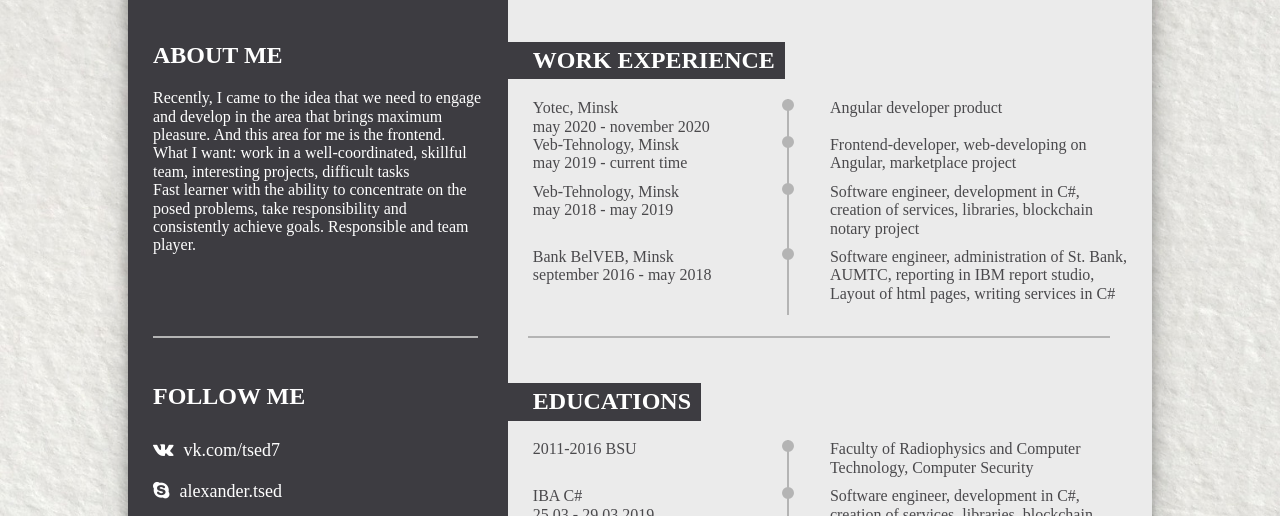
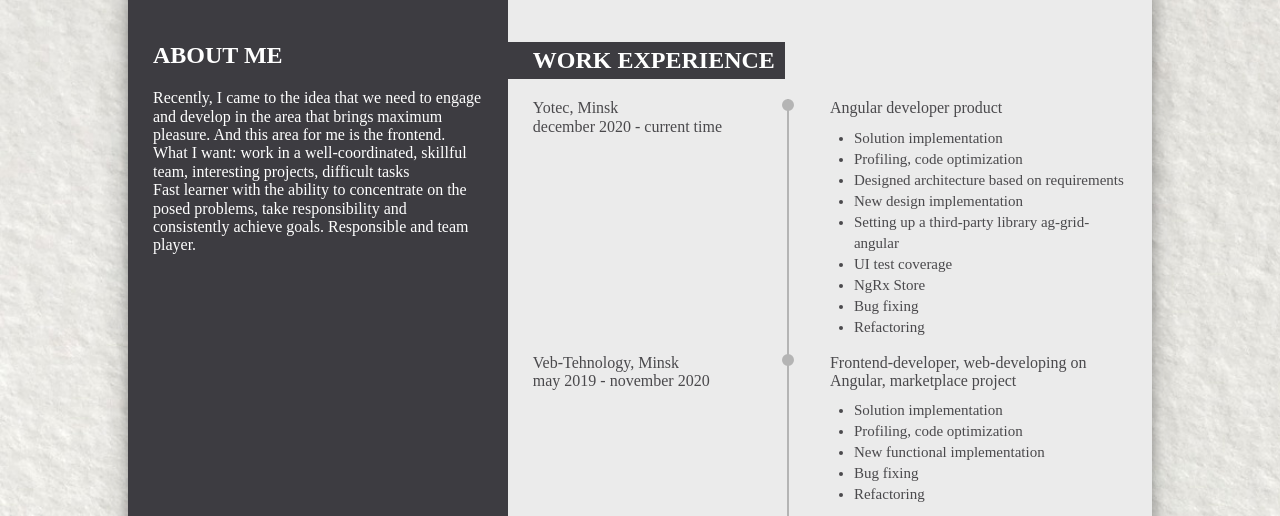
Before and after one commit to tsed-alex/my-cv, a website: page index.html in a window 1280 px wide. Shown: the part 222-738 px from the top of the page. Drawn offline with Linux system fonts and the light colour scheme; files whose address does not match are found by name.

Commit message:
update cv 19.03.2021

```diff
--- a/assets/scss/main.scss
+++ b/assets/scss/main.scss
@@ -145,6 +145,7 @@ body{
                 &__right {
                     flex-basis: 50%;
                     margin-left: auto;
+                    padding-bottom: 16px;
 
                     p {
                         padding-bottom: 10px;
@@ -218,6 +219,14 @@ body{
                 padding-bottom: 5px;
             }
         }
+
+        .work-experience-list{
+          margin: 0;
+          padding-left: 24px;
+
+          font-size: 15px;
+          line-height: 1.4;
+        }
     }
 
     .container:last-of-type .container__left:after,
--- a/index.html
+++ b/index.html
@@ -51,15 +51,33 @@
             <section class="container__right-column">
                 <h2>WORK EXPERIENCE</h2>
                 <div class="tab-col">
-                  <div class="tab-col__left">Yotec, Minsk <br>may 2020 - november 2020</div>
+                  <div class="tab-col__left">Yotec, Minsk <br>december 2020 - current time</div>
                   <div class="tab-col__right">
                       <p>Angular developer product</p>
+                      <ul class="work-experience-list">
+                        <li class="work-experience-list__item">Solution implementation</li>
+                        <li class="work-experience-list__item">Profiling, code optimization</li>
+                        <li class="work-experience-list__item">Designed architecture based on requirements</li>
+                        <li class="work-experience-list__item">New design implementation</li>
+                        <li class="work-experience-list__item">Setting up a third-party library ag-grid-angular</li>
+                        <li class="work-experience-list__item">UI test coverage</li>
+                        <li class="work-experience-list__item">NgRx Store</li>
+                        <li class="work-experience-list__item">Bug fixing</li>
+                        <li class="work-experience-list__item">Refactoring</li>
+                      </ul>
                   </div>
               </div>
                 <div class="tab-col">
-                    <div class="tab-col__left">Veb-Tehnology, Minsk <br> may 2019 - current time</div>
+                    <div class="tab-col__left">Veb-Tehnology, Minsk <br> may 2019 - november 2020</div>
                     <div class="tab-col__right">
                         <p>Frontend-developer, web-developing on Angular, marketplace project</p>
+                        <ul class="work-experience-list">
+                          <li class="work-experience-list__item">Solution implementation</li>
+                          <li class="work-experience-list__item">Profiling, code optimization</li>
+                          <li class="work-experience-list__item">New functional implementation</li>
+                          <li class="work-experience-list__item">Bug fixing</li>
+                          <li class="work-experience-list__item">Refactoring</li>
+                        </ul>
                     </div>
                 </div>
                 <div class="tab-col">
@@ -149,12 +167,14 @@
                     <li class="skills-list__item">JavaScript</li>
                     <li class="skills-list__item">TypeScript</li>
                     <li class="skills-list__item">Angular</li>
+                    <li class="skills-list__item">NgRx</li>
+                    <li class="skills-list__item">RxJS</li>
                     <li class="skills-list__item">HTML5&CSS3</li>
                     <li class="skills-list__item">SCSS</li>
                     <li class="skills-list__item">Git</li>
                     <li class="skills-list__item">webpack</li>
                     <li class="skills-list__item">SQL</li>
-                    <li class="skills-list__item">C#</li>
+                    <li class="skills-list__item">.NET</li>
                     <li class="skills-list__item">MS SQL</li>
                     <li class="skills-list__item">Jira</li>
                     <li class="skills-list__item">Photoshop</li>
--- a/package.json
+++ b/package.json
@@ -16,9 +16,9 @@
   "author": "tsed-alex",
   "homepage": "https://github.com/tsed-alex/my-cv#readme",
   "devDependencies": {
-    "browser-sync": "^2.23.5",
-    "node-sass": "^4.12.0",
+    "browser-sync": "^2.26.14",
+    "node-sass": "^5.0.0",
     "scss-compile": "^0.1.7",
-    "webpack": "^3.10.0"
+    "webpack": "^5.26.3"
   }
 }
```
Also changed, not shown: css/main.css, 1 other file.
